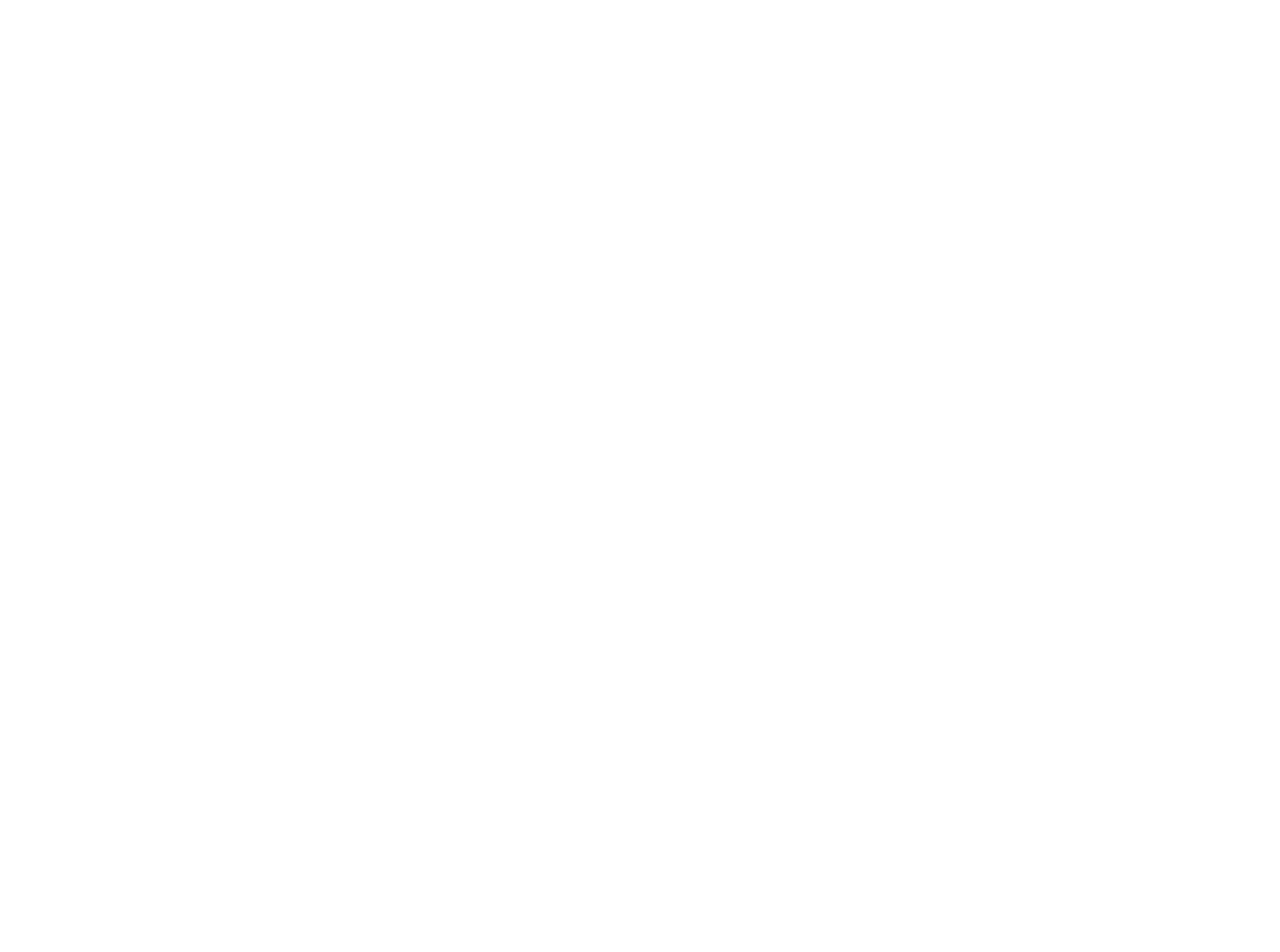
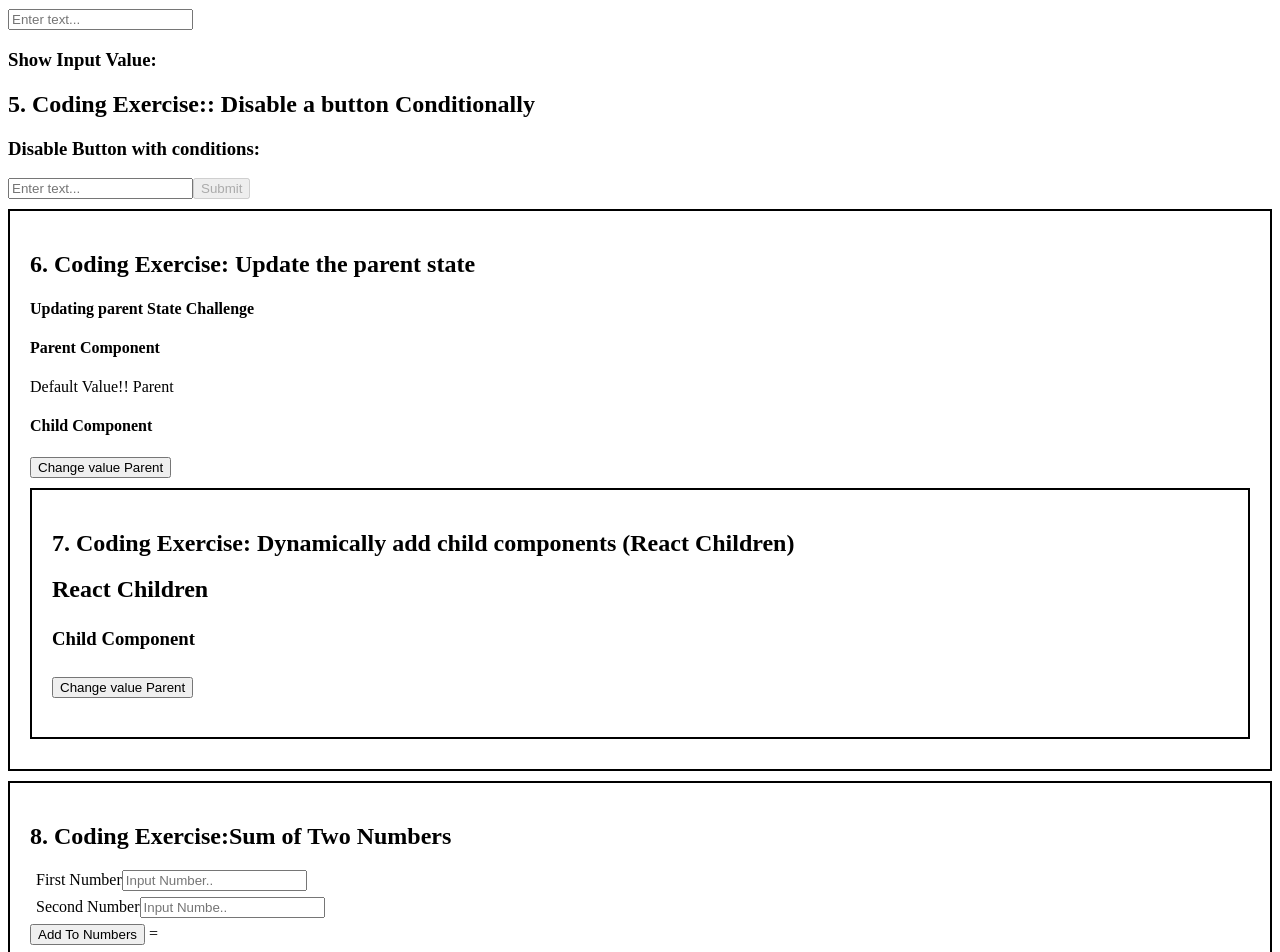
Before and after one commit to emonmahdi/react-my-learn-documentation, a React (Vite) app: page / in a window 1280 px wide. Shown: the part 520-1472 px from the top of the page. Before the commit the page ends 800 px from the top, so only its background shows below. Built offline with nearby package versions, Linux system fonts and the light colour scheme.

Commit message:
add some exercise

```diff
--- a/src/App.jsx
+++ b/src/App.jsx
@@ -1,6 +1,11 @@
 import FirstJSX from "./coding/FirstJSX";
+import Five from "./coding/Five";
+import Four from "./coding/Four";
 import Second from "./coding/Second";
+import Parent from "./coding/Six/Parent";
 import Third from "./coding/Third";
+import Child from "./coding/Six/Child";
+import Eight from "./coding/Eight";
 
 function App() {
   return (
@@ -17,6 +22,13 @@
       <FirstJSX />
       <Second />
       <Third />
+      <Four />
+      <Five />
+      {/* <Parent /> */}
+      <Parent>
+        <Child />
+      </Parent>
+      <Eight />
     </>
   );
 }
--- /dev/null
+++ b/src/coding/Eight.jsx
@@ -0,0 +1,56 @@
+import { useState } from "react";
+
+const Eight = () => {
+  const [number1, setNumber1] = useState("");
+  const [number2, setNumber2] = useState("");
+  const [total, setTotal] = useState("");
+
+  const calculateTotal = () => {
+    setTotal(number1 + number2);
+  };
+
+  return (
+    <div
+      style={{
+        border: "2px solid #000",
+        padding: "20px",
+        margin: "10px 0",
+      }}
+    >
+      <h2>8. Coding Exercise:Sum of Two Numbers</h2>
+
+      <div
+        style={{
+          margin: "6px",
+        }}
+      >
+        <label>First Number</label>
+        <input
+          type="text"
+          value={number1}
+          onChange={(e) => setNumber1(+e.target.value)}
+          placeholder="Input Number..   "
+        />
+      </div>
+      <div
+        style={{
+          margin: "6px",
+        }}
+      >
+        <label>Second Number</label>
+        <input
+          type="text"
+          value={number2}
+          onChange={(e) => setNumber2(+e.target.value)}
+          placeholder="Input Numbe..  "
+        />
+      </div>
+      <div>
+        <button onClick={calculateTotal}>Add To Numbers</button>
+        <span> = {total ? total : ""}</span>
+      </div>
+    </div>
+  );
+};
+
+export default Eight;
--- a/src/coding/FirstJSX.jsx
+++ b/src/coding/FirstJSX.jsx
@@ -1,7 +1,7 @@
 const FirstJSX = () => {
   return (
     <div>
-      <h4>1. Coding Exercise: Show the JSX </h4>
+      <h2>1. Coding Exercise: Show the JSX </h2>
       <h5>
         JSX -JavaScript XML. Any Text write in the HTML tag that is Called JSX
       </h5>
--- /dev/null
+++ b/src/coding/Five.jsx
@@ -0,0 +1,23 @@
+import { useState } from "react";
+
+const Five = () => {
+  const [value, setValue] = useState("");
+  return (
+    <div>
+      <div>
+        <h2>5. Coding Exercise:: Disable a button Conditionally</h2>
+        <form>
+          <h3>Disable Button with conditions: </h3>
+          <input
+            type="text"
+            onChange={(e) => setValue(e.target.value)}
+            placeholder="Enter text..."
+          />
+          <button disabled={value.length < 1}>Submit</button>
+        </form>
+      </div>
+    </div>
+  );
+};
+
+export default Five;
--- /dev/null
+++ b/src/coding/Four.jsx
@@ -0,0 +1,21 @@
+import { useState } from "react";
+
+const Four = () => {
+  const [value, setValue] = useState("");
+  return (
+    <div>
+      <h2>4. Coding Exercise:: 2 way data binding in ReactJS</h2>
+      <form>
+        <h3>Data binding Exercise: </h3>
+        <input
+          type="text"
+          onChange={(e) => setValue(e.target.value)}
+          placeholder="Enter text..."
+        />
+        <h3>Show Input Value: {value}</h3>
+      </form>
+    </div>
+  );
+};
+
+export default Four;
--- a/src/coding/Second.jsx
+++ b/src/coding/Second.jsx
@@ -8,7 +8,7 @@
 const Second = () => {
   return (
     <div>
-      <h4>2. Coding Exercise: Display array of users to browser</h4>
+      <h2>2. Coding Exercise: Display array of users to browser</h2>
       <h3>All users are: </h3>
       {users.map((user) => (
         <li key={user.id}>{user.name}</li>
--- /dev/null
+++ b/src/coding/Six/Child.jsx
@@ -0,0 +1,13 @@
+/* eslint-disable react/prop-types */
+const Child = ({ setValue }) => {
+  return (
+    <div>
+      <h4>Child Component</h4>
+      <button onClick={() => setValue("Parent component has been Update")}>
+        Change value Parent
+      </button>
+    </div>
+  );
+};
+
+export default Child;
--- /dev/null
+++ b/src/coding/Six/Parent.jsx
@@ -0,0 +1,42 @@
+/* eslint-disable react/prop-types */
+import { useState } from "react";
+import Child from "./Child";
+
+const Parent = ({ children }) => {
+  const [value, setValue] = useState("Default Value!! Parent");
+  return (
+    <div
+      style={{
+        border: "2px solid #000",
+        padding: "20px",
+        margin: "10px 0",
+      }}
+    >
+      <h2>6. Coding Exercise: Update the parent state</h2>
+
+      <h4>Updating parent State Challenge</h4>
+      <h4>Parent Component</h4>
+      <p>{value}</p>
+
+      <div>
+        <Child setValue={setValue} />
+      </div>
+
+      <div
+        style={{
+          border: "2px solid #000",
+          padding: "20px",
+          margin: "10px 0",
+        }}
+      >
+        <h2>
+          7. Coding Exercise: Dynamically add child components (React Children)
+        </h2>
+        <h2>React Children</h2>
+        <h3>{children}</h3>
+      </div>
+    </div>
+  );
+};
+
+export default Parent;
--- a/src/coding/Third.jsx
+++ b/src/coding/Third.jsx
@@ -4,7 +4,7 @@
   const [show, setShow] = useState(false);
   return (
     <div>
-      <h4>2. Coding Exercise: Display array of users to browser</h4>
+      <h2>2. Coding Exercise: Display array of users to browser</h2>
       <button onClick={() => setShow(!show)}>
         {show ? "Hide element blow" : "Show element blow"}{" "}
       </button>
```
